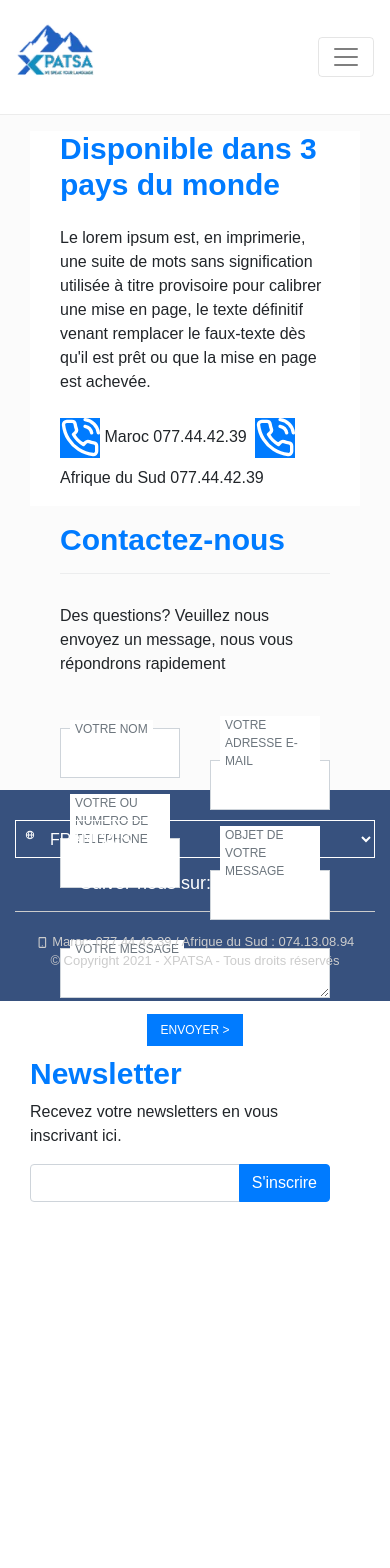
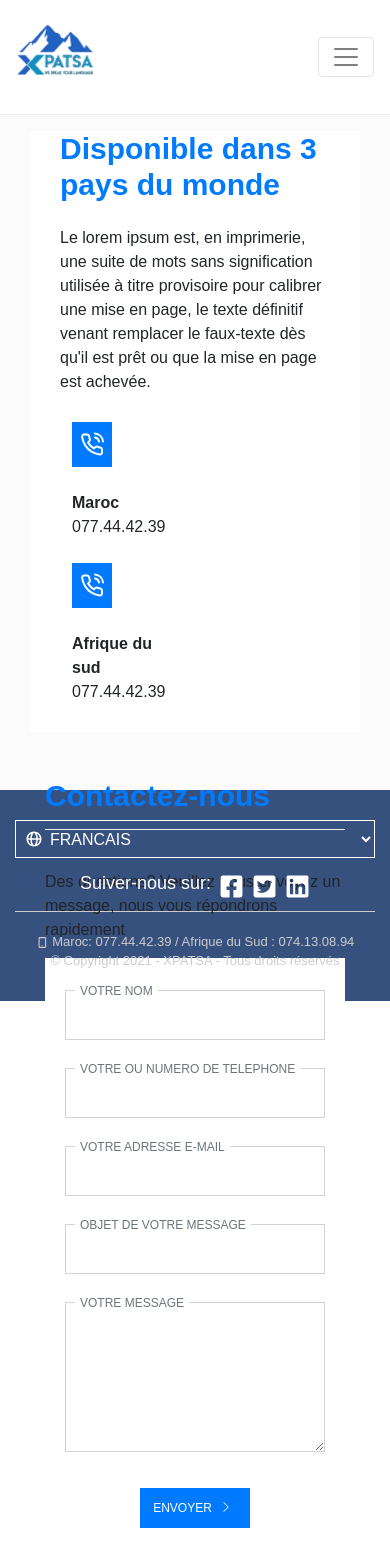
Before and after one commit to elprofa/xpatsa, a Next.js app: page /accueil in a window 390 px wide. Shown: the top 1568 px of the page. Before the commit the page ends 1212 px from the top, so only its background shows below. Built offline with nearby package versions, Linux system fonts and the light colour scheme; a web font is replaced by a local one.

Commit message:
elprofa responsivité terminé

```diff
--- a/components/shared/Bouton/Bouton.stc.js
+++ b/components/shared/Bouton/Bouton.stc.js
@@ -7,13 +7,13 @@ const BoutonStc = styled(Button)`
   border-radius: 0px;
   color: ${(props) => props.color || "#fff"};
   min-width:${(props) => props.minWidth || "40px"} !important;
-  min-height: 23px;
+  min-height: 40px;
   position: relative;
   overflow: hidden;
   font-size: 12px;
   @media (min-width: 900px) {
     min-width: 80px;
-    min-height: 33px;
+    min-height: 40px;
   }
 
   &:before {
--- a/components/shared/Newlater/index.js
+++ b/components/shared/Newlater/index.js
@@ -10,18 +10,17 @@ const NewsLater = (props) => {
     const { textLabel } = props;
 
         return (
-
-            <div>
             <NewslaterStc >
                 <Row className='divTexte'>
-                    <Col sm={5} className='cols'>
+                    <Col lg={5} className='cols'>
                         <h3>Newsletter </h3>
                         <p>Recevez votre newsletters en vous inscrivant ici.</p>
                     </Col >
 
-                    <Col sm={7} className='cols h-100 d-flex align-items-center justify-content-center'>
+                    <Col lg={7} className='cols h-100 d-flex align-items-center justify-content-center colFormNewsLetter'>
                         <InputGroup textLabel={'VOTRE MAIL'}>
-                            <Input
+                        <label>VOTRE MAIL</label>
+                        <Input
                             textLabel={'VOTRE MAIL'}/>
                         <InputGroupAddon addonType="append">
                         <Button color="primary" >S'inscrire</Button>
@@ -31,8 +30,6 @@ const NewsLater = (props) => {
                     </Col>
                 </Row>
             </NewslaterStc>
-
-            </div>
         )
     };
 
--- a/components/shared/Newlater/newsLaters.stc.js
+++ b/components/shared/Newlater/newsLaters.stc.js
@@ -1,6 +1,39 @@
 import styled from "styled-components";
 
  const NewslaterStc = styled.div`
+
+ width:100%;
+ padding:20px 0px;
+ .row
+ {
+     margin:0px;
+ }
+
+ input,button
+ {
+     border-radius:0px;
+     height:50px;
+     min-width:100px;
+ }
+.colFormNewsLetter
+{
+    margin-top:10px;
+}
+ label
+ {
+    position: absolute;
+    z-index: 9;
+    top: -18px;
+    margin-left: 10px;
+    margin-right: 10px;
+    background: #fff;
+    padding: 0px 5px;
+    font-size: 12px;
+    color: #6c757d;
+    margin-top: 10px;
+ }
+
+
 
 h3
     {
--- a/components/shared/PaysDispo/PaysDispo.stc.js
+++ b/components/shared/PaysDispo/PaysDispo.stc.js
@@ -2,6 +2,38 @@ import styled from "styled-components";
 
  const GrilleComponentPaysStc = styled.section`
 
+    .spanBold
+    {
+        font-weight:600;
+    }
+    td
+    {
+        @media (max-width: 476px) {
+           display:block;
+        }
+    }
+    svg
+    {
+        width: 100%;
+        padding: 8px;
+
+        @media (max-width: 767px) {
+            min-width:40px;
+        }
+
+    }
+
+
+    .tdIcon
+    {
+        width:10%;
+        border:0px;
+    }
+    .tdInfo
+    {
+        border:0px;
+        width:40%;
+    }
     img
     {
         width:100%;
--- a/components/shared/PaysDispo/index.js
+++ b/components/shared/PaysDispo/index.js
@@ -15,19 +15,33 @@ const GrilleComponentPays = (props) => {
 
         <GrilleComponentPaysStc fluid>
             <Container className='d-flex justify-content-center'>
-                    <Col md={8} className="divTexte">
+                    <Col lg={8} className="divTexte">
                         <h3>Disponible dans 3 pays du monde </h3>
                         <p>Le lorem ipsum est, en imprimerie, une suite de mots sans signification utilisée à
                             titre provisoire pour calibrer une mise en page, le texte définitif venant remplacer
                             le faux-texte dès qu'il est prêt ou que la mise en page est achevée.<br></br></p>
 
-                        <p>
-                            <FiPhoneCall className='bg-primary' color='white' size={40}></FiPhoneCall > Maroc 077.44.42.39
-                            <FiPhoneCall className='m-2 bg-primary' color='white' size={40}></FiPhoneCall>Afrique du Sud  077.44.42.39
-                        </p>
-                    </Col>
+                            <table className="table">
+                                <tr>
+                                    <td className="tdIcon">
+                                        <FiPhoneCall className='bg-primary' color='white' size={45}></FiPhoneCall>
+                                    </td>
+                                    <td className="tdInfo">
+                                        <span className="spanBold">Maroc</span><br/>
+                                        <span>077.44.42.39</span>
+                                    </td>
+                                    <td className="tdIcon">
+                                        <FiPhoneCall className='bg-primary' color='white' size={45}></FiPhoneCall>
+                                    </td>
+                                    <td className="tdInfo">
+                                        <span className="spanBold">Afrique du sud</span><br/>
+                                        <span>077.44.42.39</span>
+                                    </td>
+                                </tr>
+                            </table>
+                        </Col>
 
-                    <Col md={4}  className="h-80 d-none d-lg-block">
+                    <Col lg={4}  className="h-80 d-none d-lg-block">
                         <Image
                             src={'/img/apropos-pic2.jpg'}
                             alt="Picture of computer"
--- a/components/shared/dropDownInput/dropDownInput.stc.js
+++ b/components/shared/dropDownInput/dropDownInput.stc.js
@@ -15,7 +15,7 @@ export const SelectGroup = styled(FormGroup)`
         margin-top: 10px;
         position: absolute;
         margin: 10px;
-        font-size: inherit;
+        font-size: 18px;
 
     }
     select
--- a/components/shared/formContact/formContact.stc.js
+++ b/components/shared/formContact/formContact.stc.js
@@ -3,14 +3,31 @@ import { Container } from "reactstrap";
 
  const FormContactStc = styled(Container)`
 
-h1
+    margin:30px 0px;
+    button
     {
-        margin-bottom:30px;
+        display:block;
+        margin:20px auto;
+    }
+    label
+    {
+        position:relative;
+    }
+    textarea
+    {
+        min-height:150px;
+    }
+    h1
+    {
         border-bottom: 1px solid #ecedee;
     }
     a
     {
         font-size:12px;
+    }
+    p
+    {
+        margin-top:40px;
     }
     #left
     {
@@ -20,6 +37,11 @@ h1
     {
         text-align:right;
     }
+
+    .card
+    {
+        border:0px;
+    }
 `;
 
 export default FormContactStc;
--- a/components/shared/formContact/index.js
+++ b/components/shared/formContact/index.js
@@ -1,6 +1,6 @@
 import React from "react";
 import "bootstrap/dist/css/bootstrap.min.css";
-import { Row, Col, Container, Form, FormGroup, Label, Input } from "reactstrap";
+import { Row, Col, Container, Form, FormGroup, Label, Input,Card } from "reactstrap";
 import FormContactStc from "./formContact.stc";
 import Titre from "../Titre/Titre";
 import InputGroup from "../inputGroup";
@@ -11,23 +11,21 @@ const FormContact = (props) => {
 
   return (
     <FormContactStc>
-      <Container>
+
         <Titre texte="Contactez-nous " color="#007bff" />
-
         <p>
           Des questions? Veuillez nous envoyez un message, nous vous répondrons
           rapidement
         </p>
-        <br></br>
-
+        <Card>
         <Form>
           <Row>
-            <Col>
+            <Col lg={6}>
               <InputGroup textLabel="VOTRE NOM" />
               <InputGroup textLabel="VOTRE OU NUMERO DE TELEPHONE" />
             </Col>
 
-            <Col>
+            <Col lg={6}>
               <InputGroup textLabel="VOTRE ADRESSE E-MAIL" />
               <InputGroup textLabel="OBJET DE VOTRE MESSAGE" />
             </Col>
@@ -35,21 +33,17 @@ const FormContact = (props) => {
 
           <Row>
             <Col sm={12}>
-              <InputGroup typeInput="textarea" textLabel="VOTRE MESSAGE" />
+              <InputGroup typeInput="textarea" className="textareaContact" textLabel="VOTRE MESSAGE" />
             </Col>
           </Row>
 
           <Row>
-            <Col sm={3}></Col>
-
-            <Col sm={6} className="d-flex justify-content-center">
-              <Bouton texte=" ENVOYER >" backgroundColor="#007bff" />
+            <Col lg={12}>
+              <Bouton texte=" ENVOYER" icon="true" backgroundColor="#007bff" />
             </Col>
-
-            <Col sm={4}></Col>
           </Row>
         </Form>
-      </Container>
+      </Card>
     </FormContactStc>
   );
 };
```
Also changed, not shown: components/shared/formLogin/formLogin.stc.js (+3 -7 lines), pages/contact.js (+4 -7 lines), pages/index.js (+14 -17 lines).
